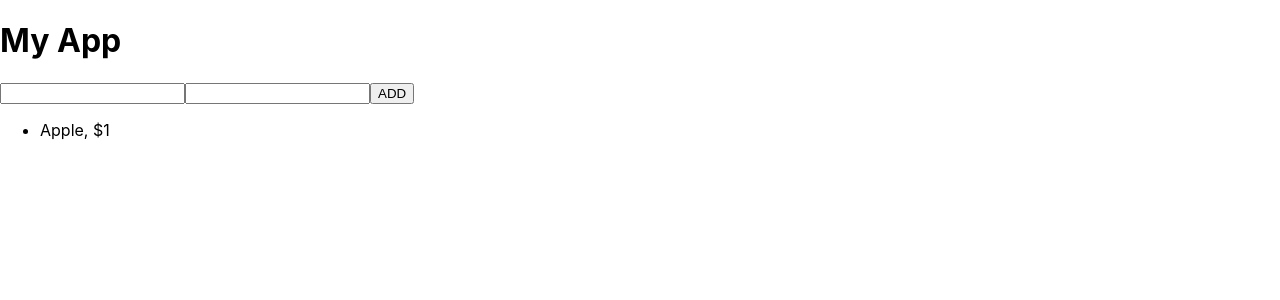
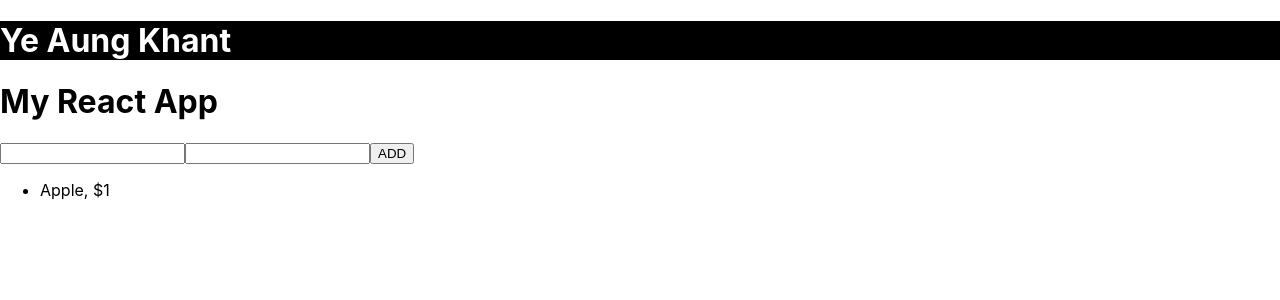
Before and after one commit to Ye99-AungKhant/React, a React (Create React App) app: page / in a window 1280 px wide. Shown: the top 300 px of the page. Built offline with nearby package versions, Linux system fonts and the light colour scheme.

Commit message:
Composition

```diff
--- a/src/App.js
+++ b/src/App.js
@@ -1,37 +1,4 @@
 import React from 'react'
-
-class Item extends React.Component {
-  render() {
-    return (
-       <div>
-        <li>
-          {this.props.name}, ${this.props.price}
-        </li>
-       </div>
-    );
-  }
-}
-
-class AddForm extends React.Component {
-  nameRef = React.createRef()
-  priceRef = React.createRef()
-
-add = () => {
-  let name = this.nameRef.current.value
-  let price = this.priceRef.current.value
-  this.props.add(name, price)
-}
-
-  render() {
-    return (
-       <div>
-        <input type="text" ref={this.nameRef}/>
-        <input type="text" ref={this.priceRef}/>
-        <button onClick={this.add}>ADD</button>
-       </div>
-    );
-  }
-}
 
 class Title extends React.Component {
   render() {
@@ -53,6 +20,50 @@ class Header extends React.Component {
   }
 }
 
+class Item extends React.Component {
+  render() {
+    return (
+       <div>
+        <li>
+          {this.props.name}, ${this.props.price}
+        </li>
+       </div>
+    );
+  }
+}
+
+class AddForm extends React.Component {
+
+  nameRef = React.createRef()
+  priceRef = React.createRef()
+
+  add = () => {
+    let name = this.nameRef.current.value
+    let price = this.priceRef.current.value
+    this.props.add(name, price)
+  }
+
+  render() {
+    return (
+       <div>
+        <input type="text" ref={this.nameRef}/>
+        <input type="number" ref={this.priceRef}/>
+        <button onClick={this.add}>ADD</button>
+       </div>
+    );
+  }
+}
+
+class Author extends React.Component {
+  render() {
+    return (
+       <div>
+        {this.props.children}
+       </div>
+    );
+  }
+}
+
 class App extends React.Component {
 
   state = {
@@ -62,8 +73,7 @@ class App extends React.Component {
   }
 
   add = (name, price) => {
-    let id = this.state.items.length +1
-
+    let id =this.state.items.length +1
     this.setState({
       items:[
         ...this.state.items,
@@ -75,7 +85,10 @@ class App extends React.Component {
   render() {
     return (
        <div>
-        <Header name="My App"/>
+        <Author>
+          <h1 style={{backgroundColor:'black', color:'white'}}>Ye Aung Khant</h1>
+        </Author>
+        <Header name="My React App"/>
         <AddForm add={this.add}/>
         <ul>
           {this.state.items.map(i => {
```
